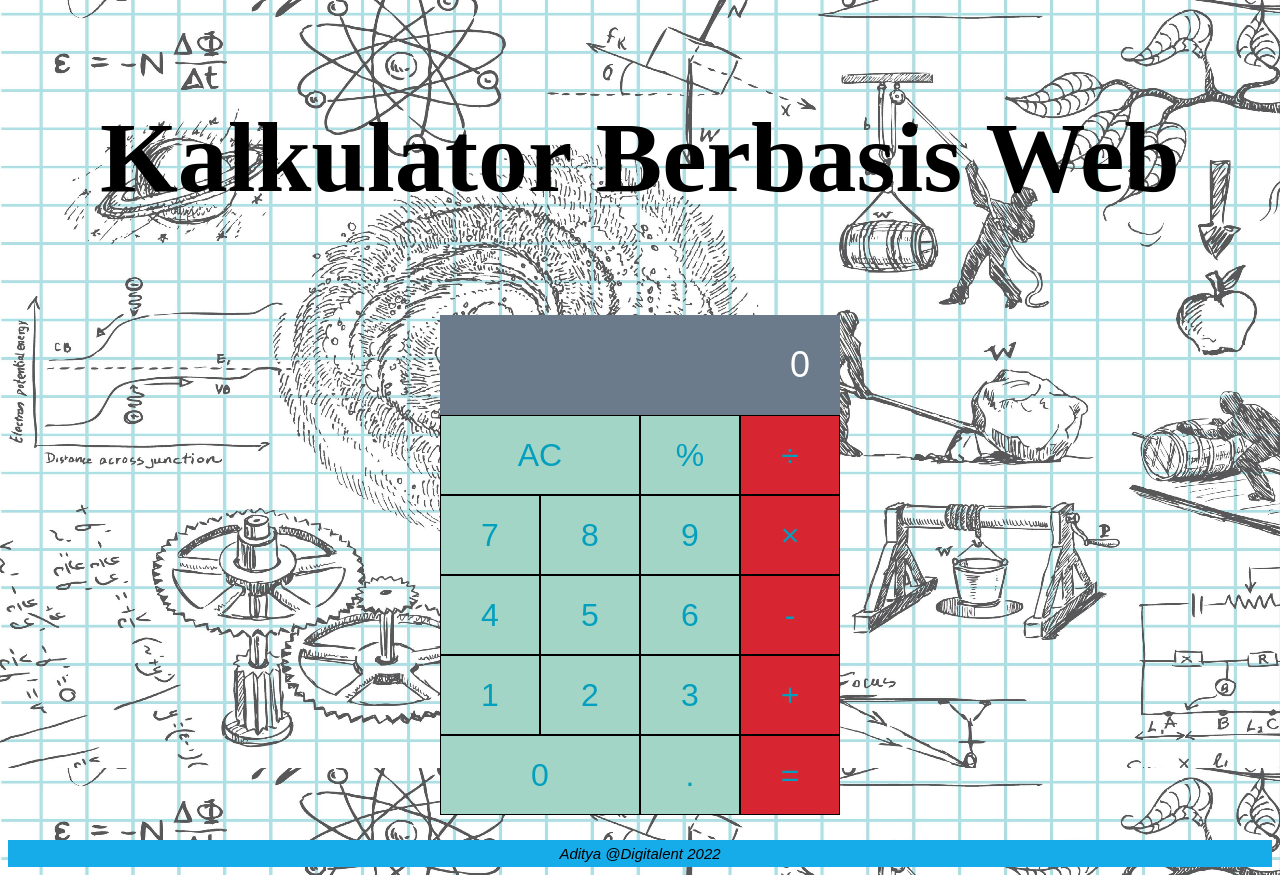
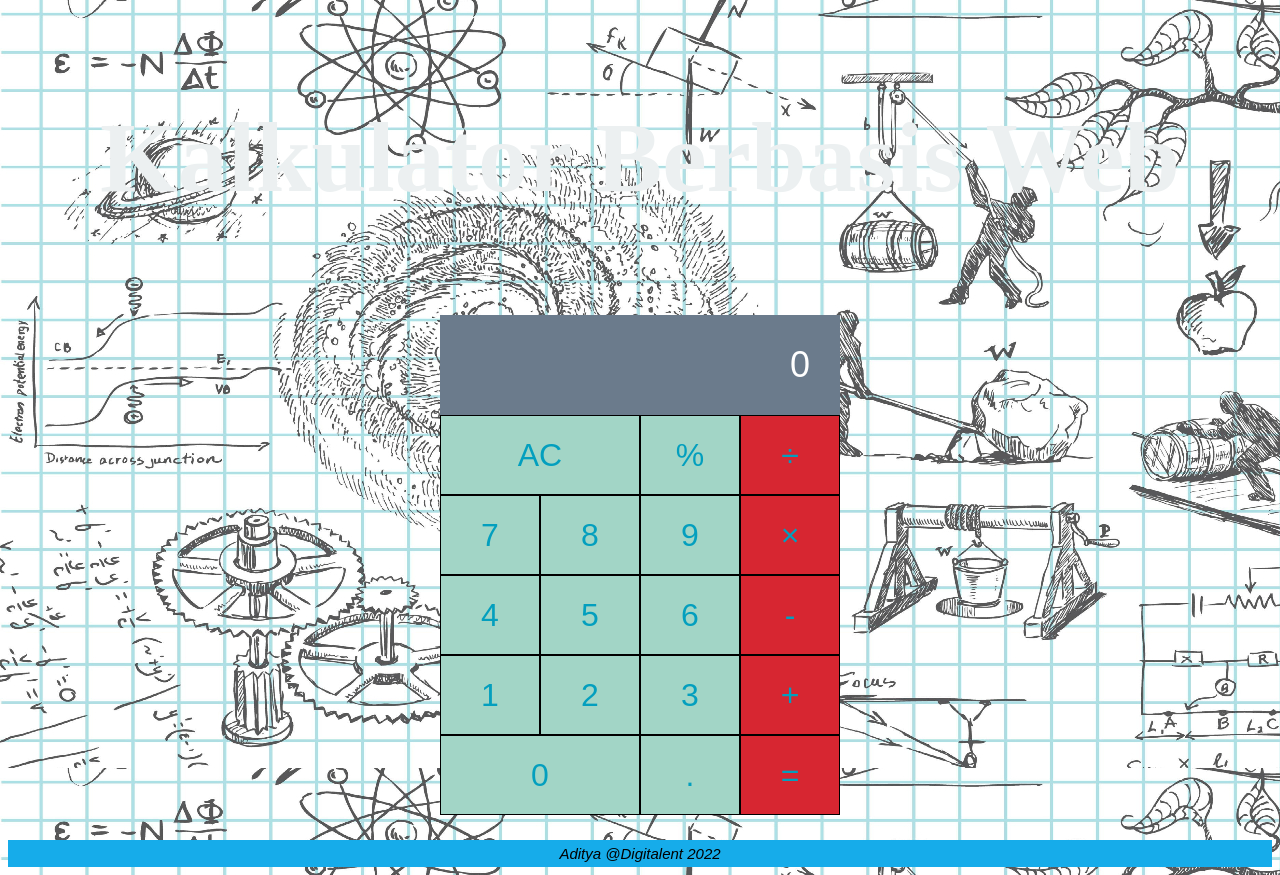
Before and after one commit to adhitya24/Projectmandiri2022, a plain HTML site: page index.html in a window 1280 px wide. Drawn offline with Linux system fonts and the light colour scheme.

Commit message:
Update style.css

```diff
--- a/style.css
+++ b/style.css
@@ -52,7 +52,7 @@ button:hover{
 }
 
 p {
-    color: black;
+    color: #ecf0f1;
     font-size: 100px;
     text-align: center;
     font-family: montserrat;
```
